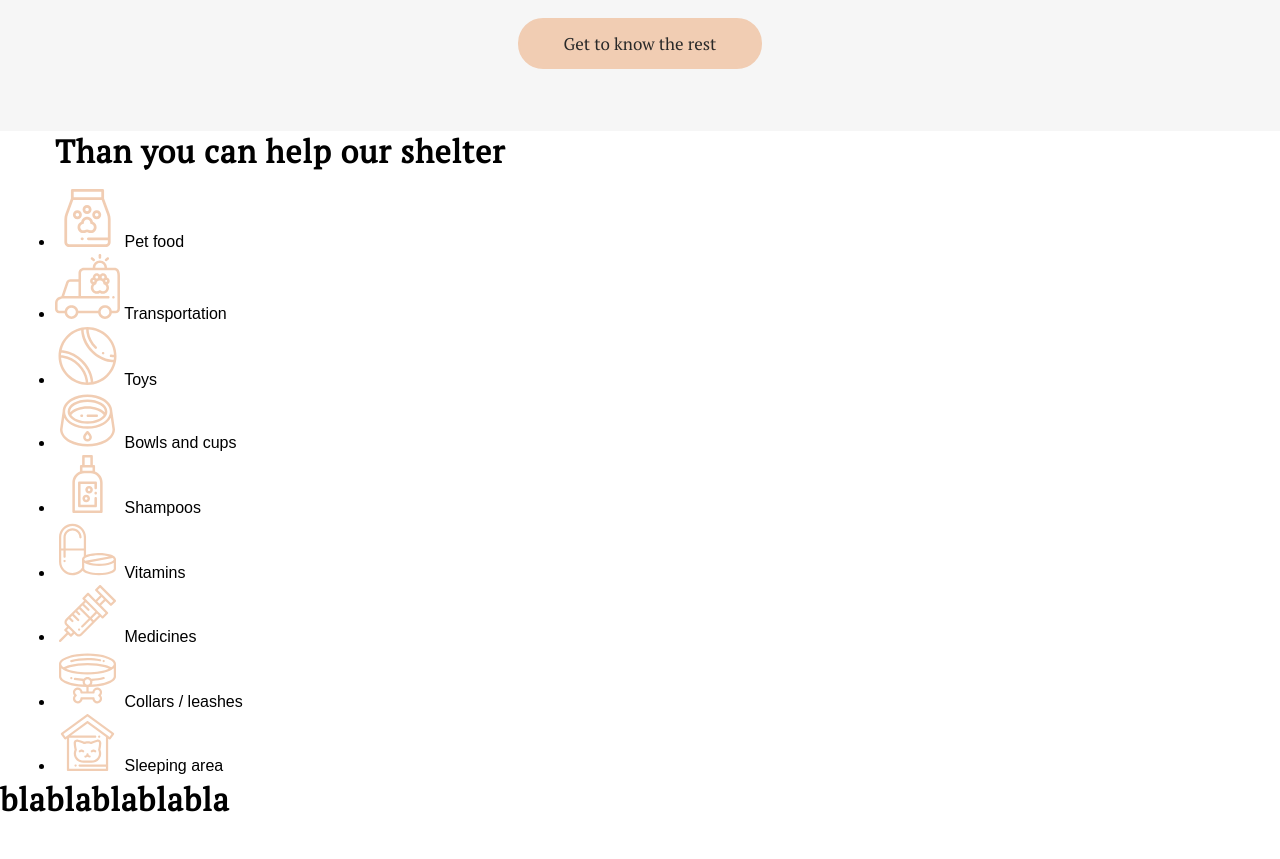
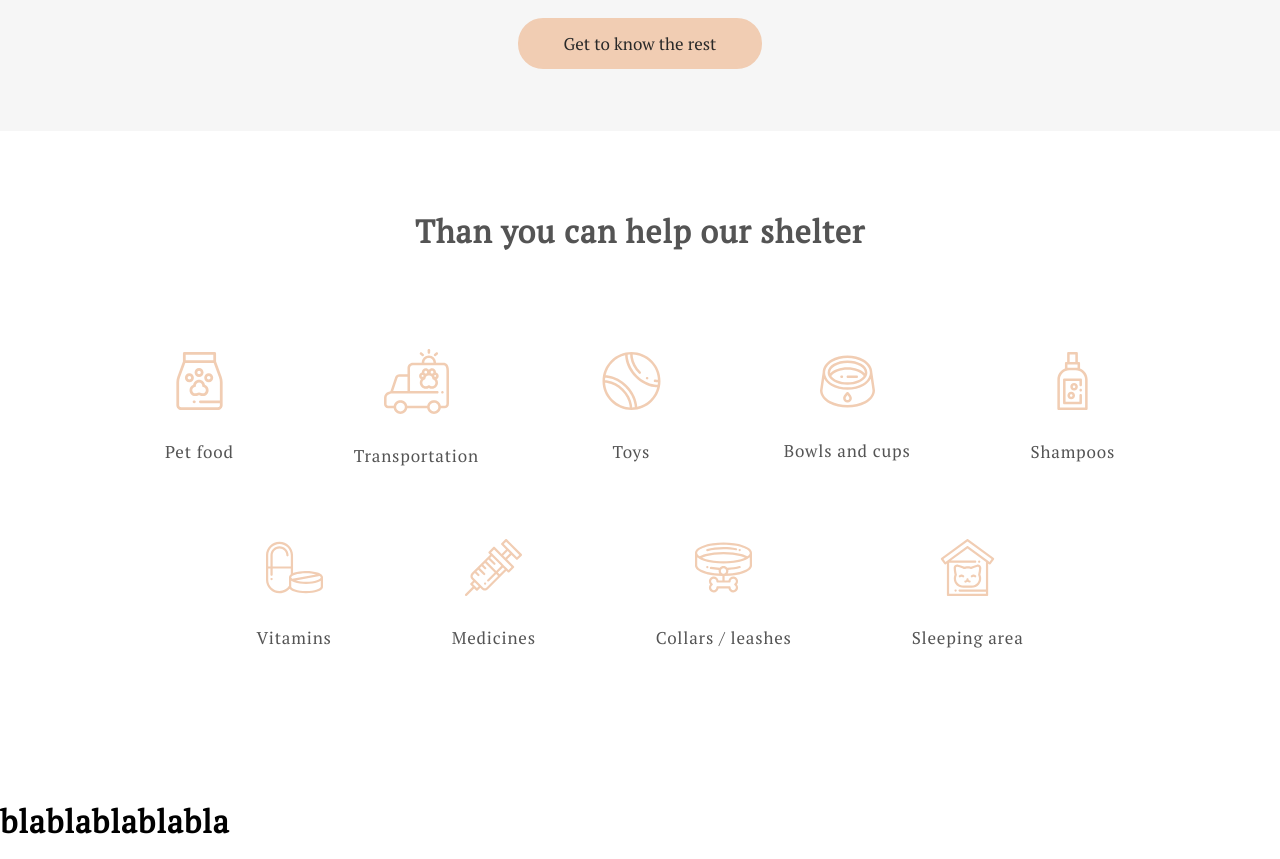
Before and after one commit to kurniad-sign/cozy-house-site, a website built with webpack: page public/index.html in a window 1280 px wide. Shown: the part 2000-2859 px from the top of the page. Before the commit the page ends 2837 px from the top, so only its background shows below. Built offline with nearby package versions, Linux system fonts and the light colour scheme; a web font is replaced by a local one.

Commit message:
styling cozy house feature

```diff
--- a/src/styles/main.scss
+++ b/src/styles/main.scss
@@ -189,3 +189,44 @@ section.ch-about {
     padding-top: 60px;
   }
 }
+
+// Styling Cozy House Feature
+.ch-features {
+  padding: 80px 0;
+  position: relative;
+
+  & .ch-features__title {
+    color: $dark-black;
+    text-align: center;
+    padding-bottom: 80px;
+  }
+
+  .ch-many-feature {
+    & ul {
+      list-style: none;
+      display: flex;
+      flex-wrap: wrap;
+      justify-content: center;
+      align-items: center;
+
+      & .ch-feature-item {
+        padding: 0 60px;
+        margin-bottom: 70px;
+        display: flex;
+        flex-direction: column;
+        align-items: center;
+
+        & .item-icon {
+          margin-bottom: 28px;
+        }
+
+        & span {
+          font-family: $font-serif;
+          font-size: 17px;
+          color: $dark-black;
+          letter-spacing: .8px;
+        }
+      }
+    }
+  }
+}
```
Also changed, not shown: public/assets/styles/main.css.
